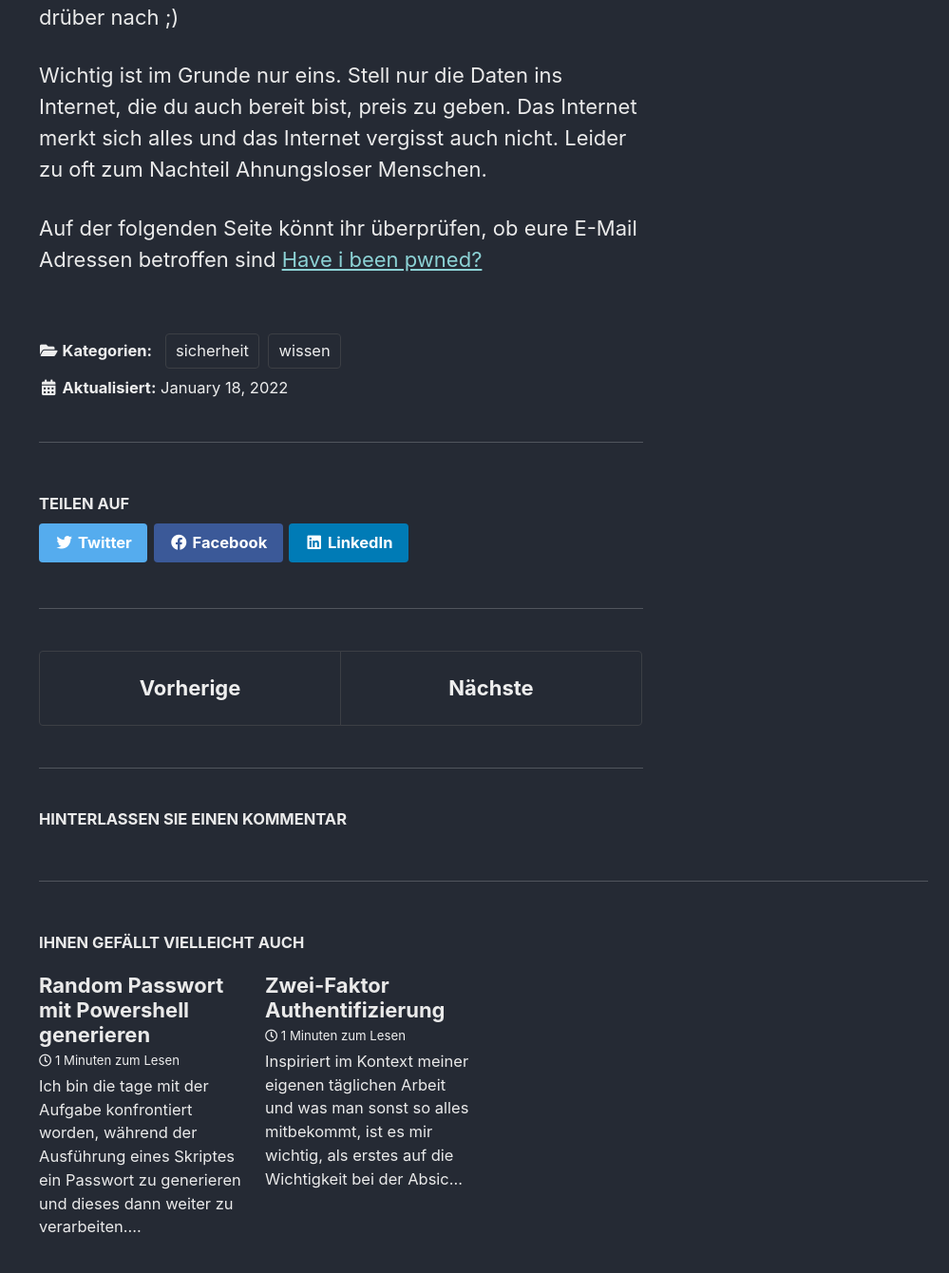
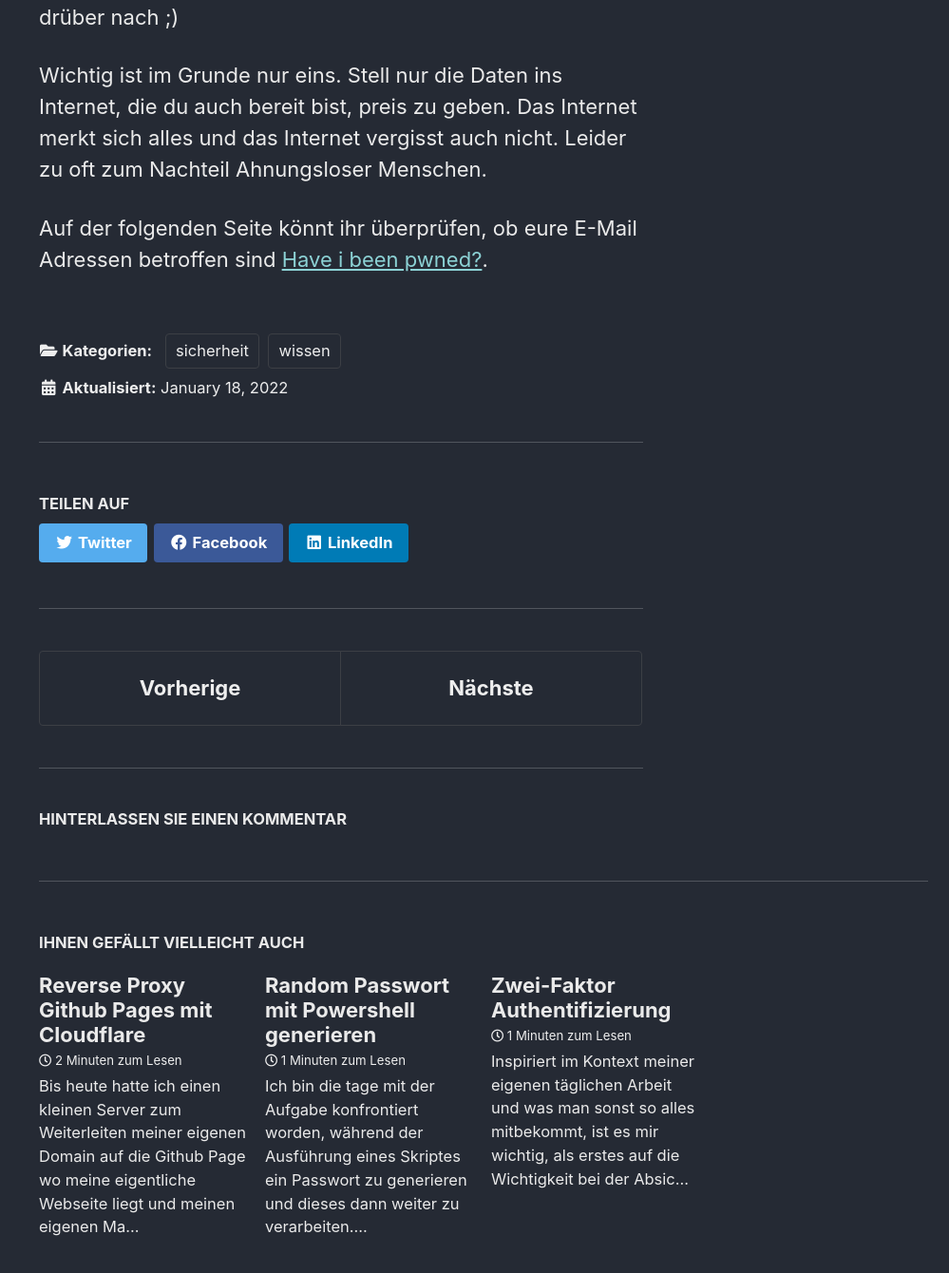
Before and after one commit to OnkelDom/onkeldom-old.github.io, a Jekyll site: the page built from _posts/2022-01-18-account-und-passwort-sicherheit.md, in a window 1280 px wide and 1400 px high, scrolled down 4365 px. Shown: the top 1340 px of the window at 95% size, without its empty margins (281-1280 px from the left). Built offline with Jekyll 4.4.1, drawn with Linux system fonts in a browser that asks for light colours; cached includes are drawn as plain includes; comment, search, counter and statistics services are not loaded; some of the changed lines change nothing that is shown.

Commit message:
add post for github pages reverse proxy with cloudflare

````diff
--- a/_posts/2022-01-18-account-und-passwort-sicherheit.md
+++ b/_posts/2022-01-18-account-und-passwort-sicherheit.md
@@ -55,4 +55,4 @@ Unsere Bundesregierung z.B. ist verpflichtet, mit deinen Daten sensibel/anonymis
 
 Wichtig ist im Grunde nur eins. Stell nur die Daten ins Internet, die du auch bereit bist, preis zu geben. Das Internet merkt sich alles und das Internet vergisst auch nicht. Leider zu oft zum Nachteil Ahnungsloser Menschen.
 
-Auf der folgenden Seite könnt ihr überprüfen, ob eure E-Mail Adressen betroffen sind [Have i been pwned?](https://haveibeenpwned.com/)
+Auf der folgenden Seite könnt ihr überprüfen, ob eure E-Mail Adressen betroffen sind [Have i been pwned?](https://haveibeenpwned.com/).
--- /dev/null
+++ b/_posts/2022-01-30-reverse-proxy-github-pages-mit-cloudflare.md
@@ -0,0 +1,69 @@
+---
+title: Reverse Proxy Github Pages mit Cloudflare
+permalink: /blog/reverse-proxy-github-pages-mit-cloudflare
+date: '2022-01-30 20:55:23 +0100'
+categories:
+  - sicherheit
+  - github
+  - cloudflare
+---
+Bis heute hatte ich einen kleinen Server zum Weiterleiten meiner eigenen Domain auf die Github Page wo meine eigentliche Webseite liegt und meinen eigenen Mailserver. Da Cloudflare allerdings mittlerweile selbst Domains und div. Services dafür anbietet, konnte ich jetzt alles direkt mit Cloudflare lösen. Hier findet ihr das komplette HowTo aus dem [Cloudflare Blog](https://blog.cloudflare.com/secure-and-fast-github-pages-with-cloudflare/) im Original.
+
+* Reverse Proxy für meine Github Page
+* Mail Weiterleitungen zum Schutz meiner eigentlichen Adressen
+* Sonstige netten Cloudflare Sicherheitsdienste
+
+In diesem Beitrag erkläre ich euch, wie ihr für eure Domain direkt über Cloudflare den Reverse Proxy für www und nicht www Adressen einrichtet, ohne den SSL Fehler wegen der Zertifikate zu bekommen.
+
+# Was benötigt ihr hierfür?
+* Eine Domain die bei [Cloudflare](https://www.cloudflare.com/) verwaltet wird
+* Eine [Github Page](https://pages.github.com/)
+
+# Einrichtung
+
+## Github Page
+
+Damit das Ganze auf der Github Page funktioniert, benötigt ihr im Root-Ordner eures Repositorie eine Datei mit der Domain, über die ihr erreichbar sein wollt.
+
+Da ich persönlich das `www.` vor einer Domain hasse, habe ich einen Redirect von www. zu non-www einrichtet. Das bedeutet, dass ich in der folgenden Datei namens `CNAME` den Domainnamen `lenhardt.cc` ohne `www.` hinterlege
+
+```bash
+echo "lenhardt.cc" | tee ./CNAME
+```
+
+Das Ganze dann im Repositorie einchecken und pushen.
+
+```bash
+git commit -am "add CNAME file for external domain"
+git push
+```
+
+Damit habt ihr auf der Github Seite schon mal die erforderlichen Voraussetzungen eingerichtet.
+
+## Cloudflare DNS
+
+Ihr müsst jetzt in den DNS-Einstellungen für eure Domain zwei CNAMES anlegen.
+
+![Cloudflare DNS Einstellungen](../assets/images/uploads/blog/reverse-github-cloudflare-dns-01.jpg "Cloudflare DNS Einstellungen")
+
+In meinem Fall habe ich für meine Hauptdomain ohne `www.` einen CNAME auf `onkeldom.github.io` eingerichtet. Dort liegt meine Webseite. Der zweite CNAME wird für den Aufruf meiner Webseite mit `www.` benötigt. Also der Aufruf `www.lenhardt.cc` wird umgeleitet auf `lenhardt.cc`. Das kann man auch andersherum machen.
+
+## Cloudflare SSL/TLS Konfiguration
+
+Die SSL-Einstellungen müssen auf `Full SSL/Vollständig` eingestellt werden. Strikt kann hier nicht verwenden, da Cloudflare das Zertifikat von Github nicht hat.
+
+![Cloudflare SSL Einstellungen](../assets/images/uploads/blog/reverse-github-cloudflare-dns-02.jpg "Cloudflare SSL Einstellungen")
+
+## Cloudflare Regeln (Page Rules) Konfiguration
+
+Damit jetzt noch die Umleitung von `www.` auf `non-www` oder andersherum funktioniert, ist noch eine Page Rule erforderlich.
+
+![Cloudflare Page Einstellungen](../assets/images/uploads/blog/reverse-github-cloudflare-dns-03.jpg "Cloudflare Page Einstellungen")
+
+Wenn ihr das ganze von `non-www` auf `www.` haben möchtet, müsst ihr das entsprechend andersrum hier eintragen.
+
+Das wars auch schon. Jetzt ist eure Github Page über Cloudflare erreichbar und wird auch noch gleich geschützt.
+
+## Cloudflare Cache
+
+Wenn ihr an der Webseite Änderungen vorgenommen habt und diese nicht direkt sehen könnt, Lehrt auf der Übersichtsseite oben rechts einmal den Cache ;)
````
Also changed, not shown: assets/images/uploads/blog/reverse-github-cloudflare-dns-01.jpg (added), assets/images/uploads/blog/reverse-github-cloudflare-dns-02.jpg (added), assets/images/uploads/blog/reverse-github-cloudflare-dns-03.jpg (added).
